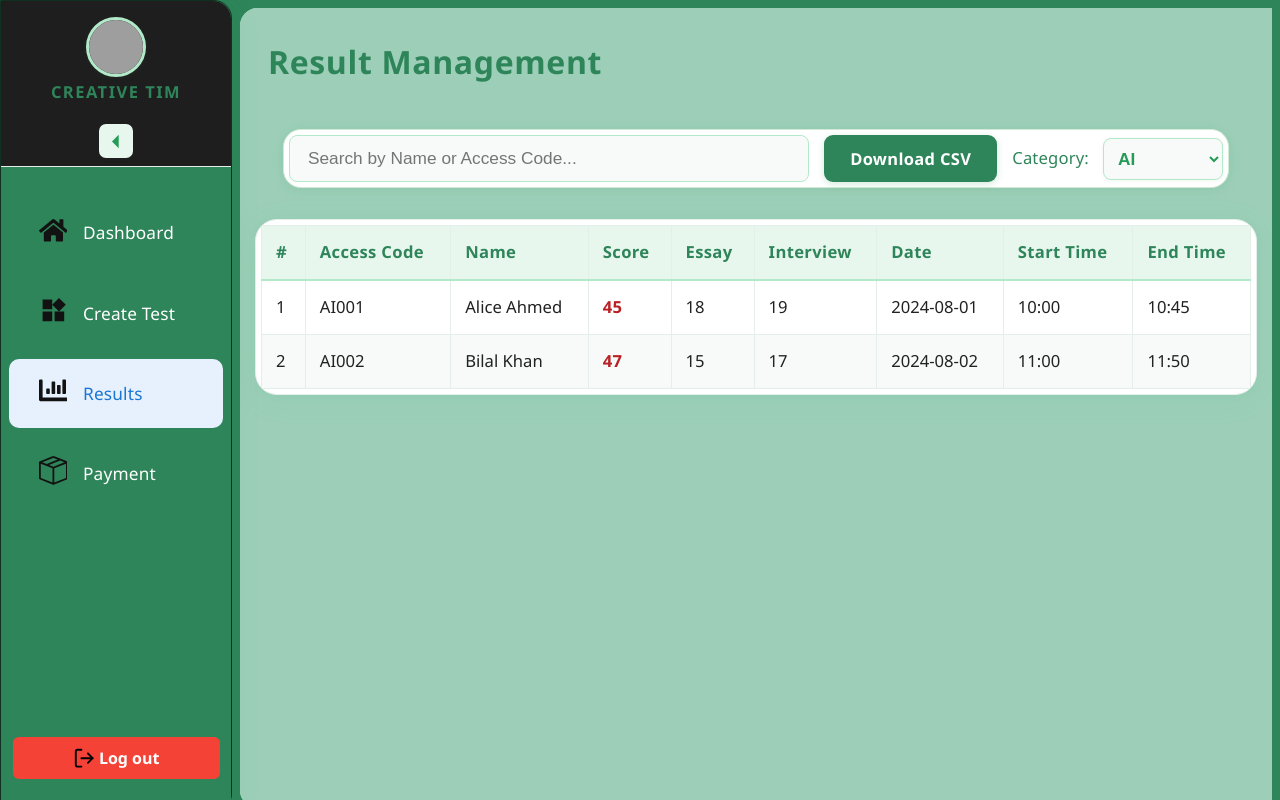
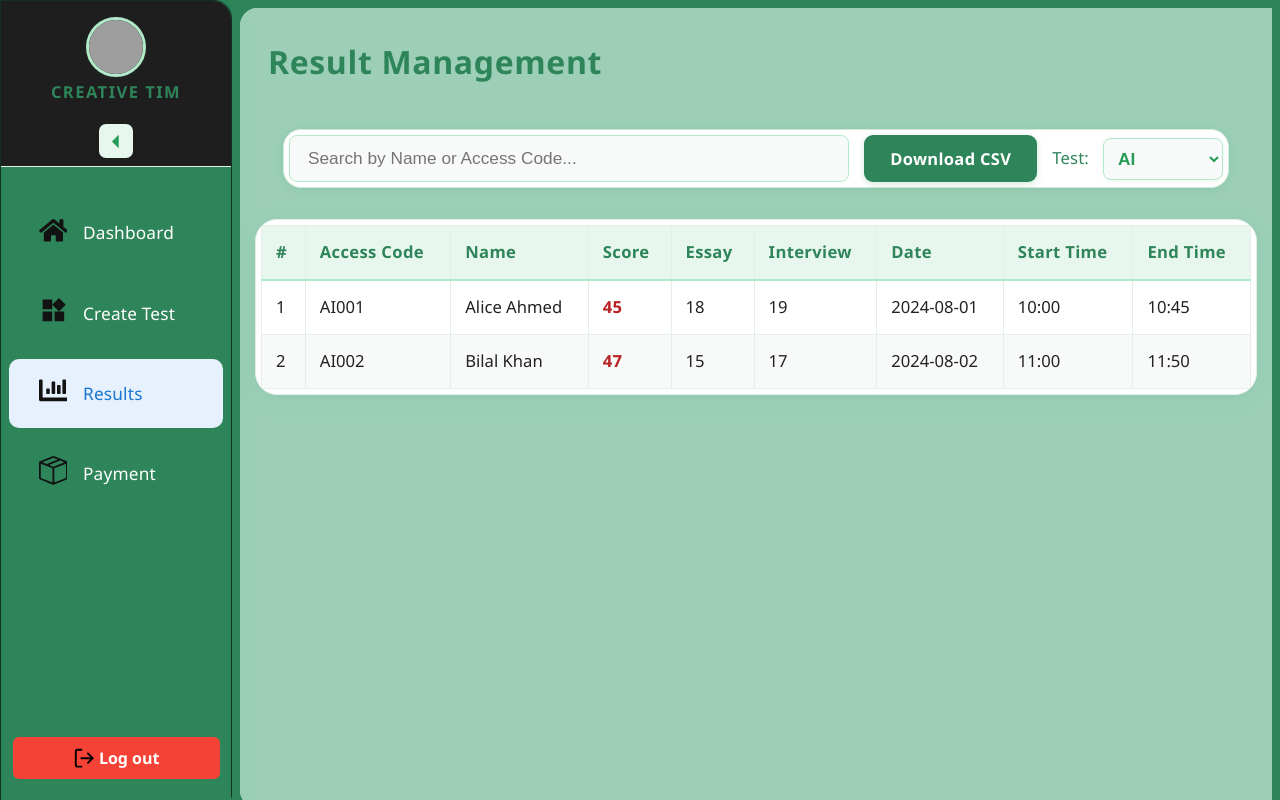
Before and after one commit to abdulwahid1234/Test-Portal, a React (Vite) app: page /result in a window 1280 px wide. Built offline with nearby package versions, Linux system fonts and the light colour scheme; sample sign-in values are in the browser's storage; grey boxes are pictures that could not be loaded.

Commit message:
test_portal_superadmin_updated

```diff
--- a/src/AdminHome/Results/Result.css
+++ b/src/AdminHome/Results/Result.css
@@ -110,7 +110,7 @@
 }
 
 .result-table-wrap {
-  max-width: 1150px;
+  /* max-width: 1150px; */
   margin: 15px;
   background: #fff;
   border-radius: 22px;
--- a/src/AdminHome/Results/Result.jsx
+++ b/src/AdminHome/Results/Result.jsx
@@ -193,7 +193,7 @@ const Result = () => {
           </button>
           <div className="category-select-wrap">
             <label htmlFor="category" style={{ marginRight: 7, fontWeight: 500 }}>
-              Category:
+              Test:
             </label>
             <select
               className="result-category"
```
